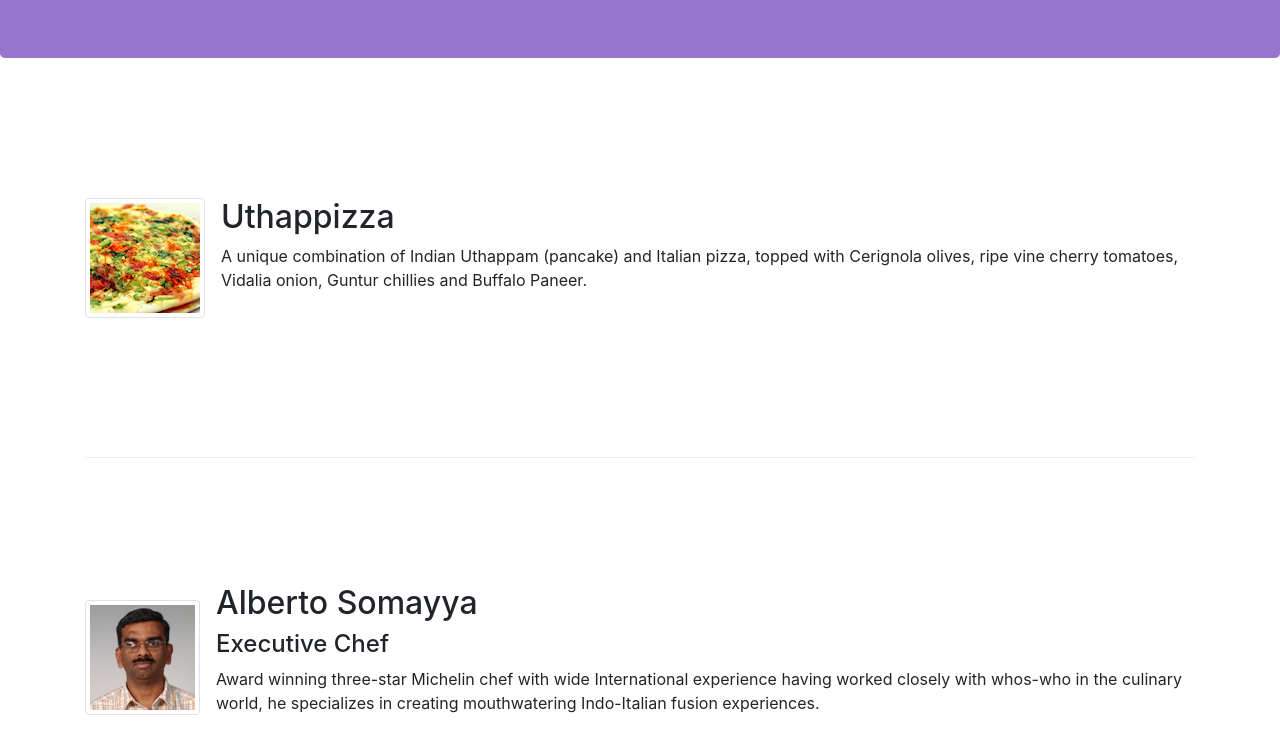
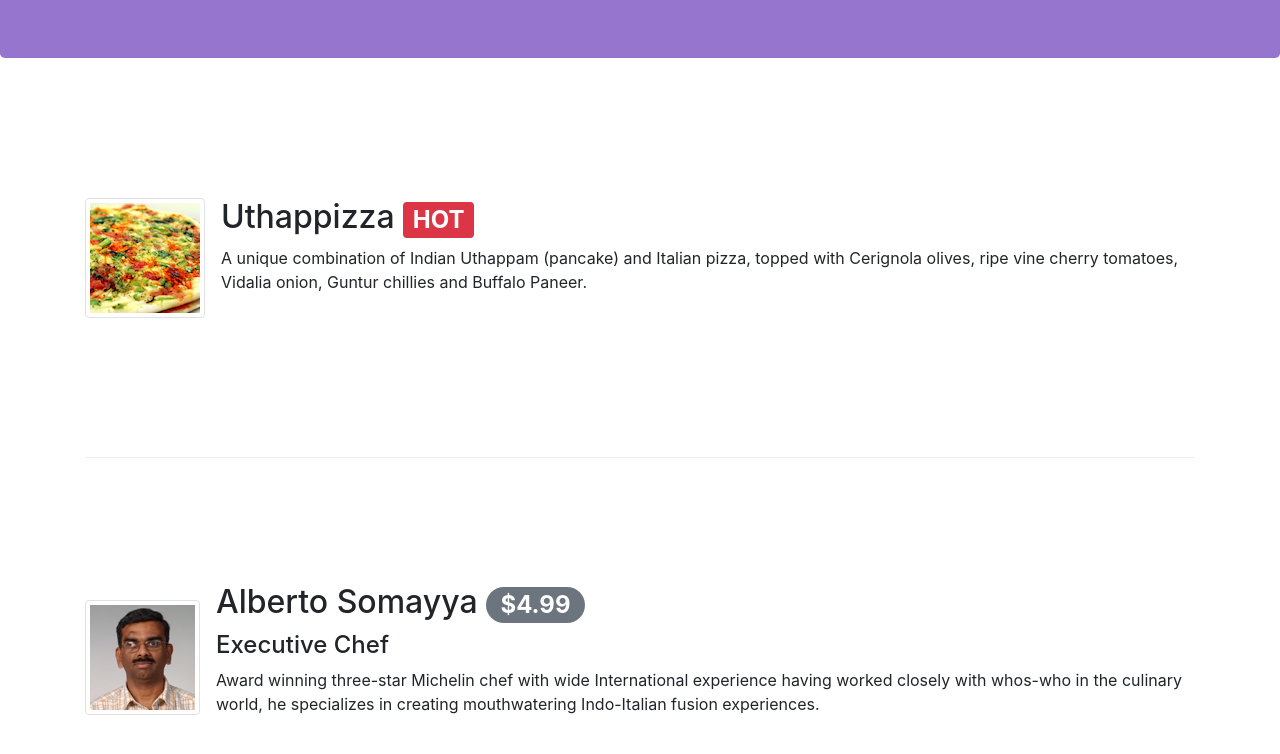
Before and after one commit to QuocKhanh2903/FER201-WEB, a website: page index.html in a window 1280 px wide. Shown: the part 276-1030 px from the top of the page. Drawn offline with nearby package versions, Linux system fonts and the light colour scheme.

Commit message:
Alerting Users

```diff
--- a/index.html
+++ b/index.html
@@ -53,7 +53,9 @@
                 <img class="d-flex mr-3 img-thumbnail align-self-center"
                         src="img/uthappizza.png" alt="Uthappizza">
                 <div class="media-body">
-                    <h2 class="mt-0">Uthappizza</h2>
+                    <h2 class="mt-0">Uthappizza
+                        <span class="badge badge-danger">HOT</span>
+                    </h2>
                     <p class="d-none d-sm-block">A unique combination of Indian Uthappam (pancake) and
                         Italian pizza, topped with Cerignola olives, ripe vine
                         cherry tomatoes, Vidalia onion, Guntur chillies and
@@ -68,7 +70,10 @@
                 <img class="d-flex mr-3 img-thumbnail align-self-center"
                         src="img/alberto.png" alt="Alberto Somayya">
                 <div class="media-body">
-                    <h2 class="mt-0">Alberto Somayya</h2>
+                    <h2 class="mt-0">Alberto Somayya
+                        <span class="badge badge-pill badge-secondary">$4.99</span>
+                    </h2>
+
                     <h4>Executive Chef</h4>
                     <p class="d-none d-sm-block">Award winning three-star Michelin chef with wide
                         International experience having worked closely with
```
